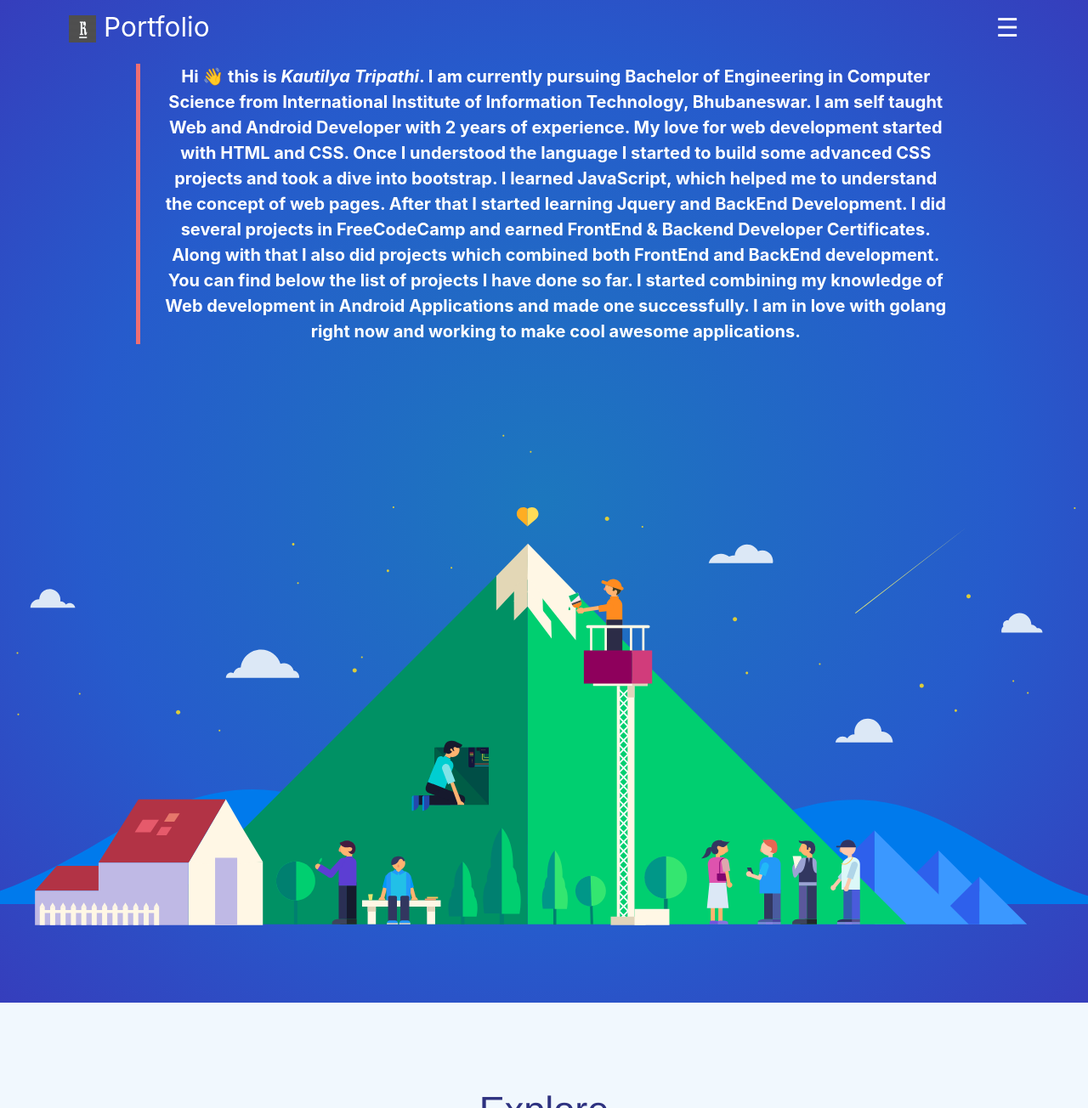
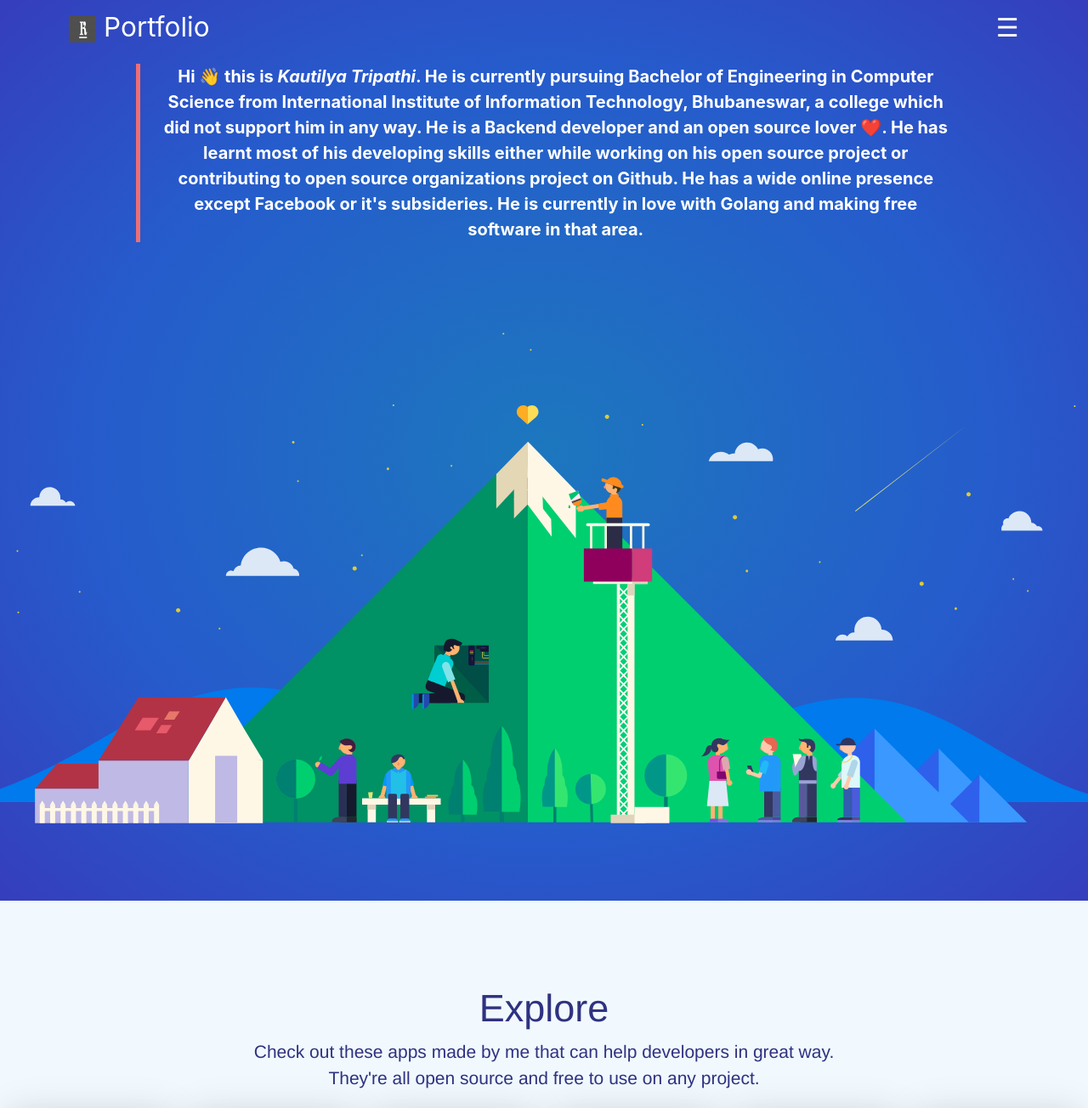
Before and after one commit to knrt10/knrt10.github.io, a Jekyll site: the page built from index.html, in a window 1280 px wide and 1400 px high, cut to the strip 0-1304 px from the top of the window. Shown: the whole strip at 85% size. Built offline with Jekyll 4.4.1, drawn with Linux system fonts in a browser that asks for light colours; nearby versions of some CDN libraries; emoji names are drawn with the system emoji font.

Commit message:
New changes to home page

```diff
--- a/_config.yml
+++ b/_config.yml
@@ -1,15 +1,7 @@
-title: HomePage
+title: "Knrt10's Area"
 email: tripathi.kautilya@gmail.com
-description: I am currently pursuing Bachelor of Engineering in Computer Science
-             from International Institute of Information Technology, Bhubaneswar. I am self taught Web and
-             Android Developer with 2 years of experience. My love for web development started with HTML
-             and CSS. Once I understood the language I started to build some advanced CSS projects and took a
-             dive into bootstrap. I learned JavaScript, which helped me to understand the concept of web pages.
-             After that I started learning Jquery and BackEnd Development. I did several projects in FreeCodeCamp
-             and earned FrontEnd & Backend Developer Certificates. Along with that I also did projects which
-             combined both FrontEnd and BackEnd development. You can find below the list of projects I have done so far.
-             I started combining my knowledge of Web development in Android Applications and made one successfully.
-             I am in love with golang right now and working to make cool awesome applications.
+description: He is currently pursuing Bachelor of Engineering in Computer Science
+             from International Institute of Information Technology, Bhubaneswar, a college which did not support him in any way. He is a Backend developer and an open source lover :heart:. He has learnt most of his developing skills either while working on his open source project or contributing to open source organizations project on Github. He has a wide online presence except Facebook or it's subsideries. He is currently in love with Golang and making free software in that area.
 
 permalink: pretty
 github_url: https://github.com/knrt10
@@ -30,6 +22,8 @@ exclude:
   - vendor
 
 markdown: kramdown
+
+highlighter: rouge
 
 plugins:
   - jekyll-redirect-from
--- a/assets/css/projects.css
+++ b/assets/css/projects.css
@@ -16,7 +16,6 @@
 .body-apps {
   padding-top: 50px;
   padding-bottom: 100px;
-  background-color: #F0F3F4;
   color: black;
 }
 
--- a/index.html
+++ b/index.html
@@ -5,7 +5,7 @@ layout: default
 <div class="landing">
   <div class=" mainHeader___F5Byq">
     <blockquote class="top">
-      Hi :wave:  this is <em>Kautilya Tripathi</em>. {{site.description}}
+      Hi :wave: this is <em>Kautilya Tripathi</em>. {{site.description}}
     </blockquote>
   </div>
   <div class="back">
```
Also changed, not shown: rocketchat-livechat.min.js.
